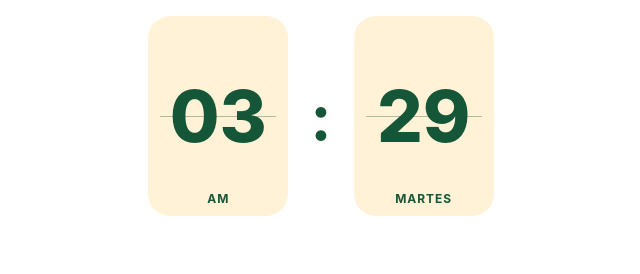
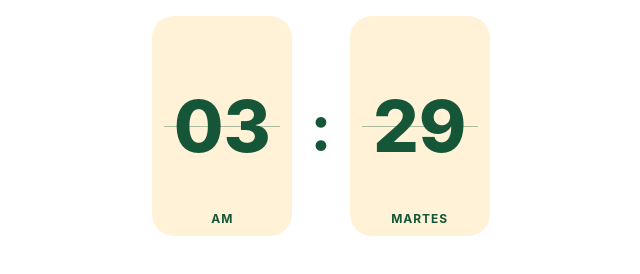
Before and after one commit to mauricio119/come-bien-reloj, a plain HTML site: page index.html in a window 1280 px wide. Shown: the whole page, without its empty margins (319-959 px from the left). Drawn offline with Linux system fonts and the light colour scheme.

Commit message:
Update styles.css

```diff
--- a/styles.css
+++ b/styles.css
@@ -16,7 +16,7 @@ body{
 /* CONTENEDOR GENERAL */
 .clock-wrapper{
   display:flex;
-  gap: 16px;
+  gap: 12px;
   padding: 16px;
   justify-content: center;
   align-items: center;
@@ -25,7 +25,7 @@ body{
 /* TARJETA */
 .flip-card{
   width: 140px;
-  height: 200px;
+  height: 220px;
   background: var(--card);
   border-radius: var(--radius);
   position: relative;
```
